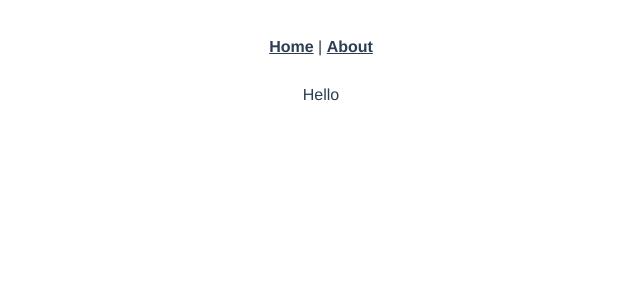
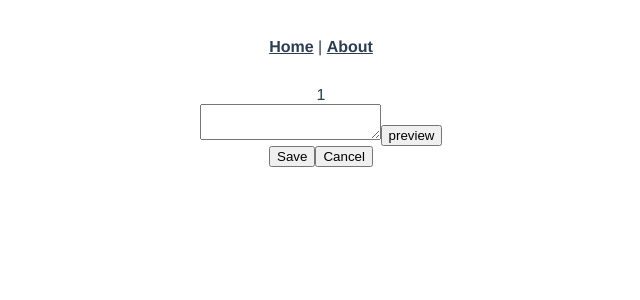
Before and after one commit to yid164/planitar-assignment, a Vue app: page /edit/1 in a window 1280 px wide. Shown: the top 300 px of the page, without its empty margins (319-959 px from the left). Built offline with nearby package versions, Linux system fonts and the light colour scheme; no server answers.

Commit message:
Basic functions for part 2 done, require to do some UI fix

```diff
--- a/src/components/Edit.vue
+++ b/src/components/Edit.vue
@@ -1,6 +1,24 @@
 <template>
     <div>
-        Hello
+        <header>
+            {{articleName}}
+        </header>
+        <form v-if="!readyPreview">
+            <textarea v-model="currentContent"></textarea>
+            <button @click="preview()">preview</button>
+        </form>
+        <div v-else>
+            <div v-if="currentContent === '' ">
+                <p>No article with this exact name found， Use Edit button in the header to add it</p>
+            </div>
+            <div v-else>
+                <v-html>{{currentContent}}</v-html>
+            </div>
+            <button @click="closePreview()">Close</button>
+        </div>
+
+        <button @click="save()">Save</button>
+        <button @click="cancel()">Cancel</button>
     </div>
 </template>
 
@@ -9,8 +27,52 @@
         name: "Edit",
         data() {
             return{
-                articleName: this.$route.params.name
+                articleName: this.$route.params.name,
+                currentContent: '',
+                readyPreview: false
             }
+        },
+        methods:{
+            save:function () {
+                const url = '/articles/'+this.articleName;
+                this.axios.put(url, {content: this.currentContent})
+                    .then()
+                .catch(err=>{
+                    console.log(err)
+                });
+                this.$router.back();
+            },
+
+            cancel:function () {
+
+                this.$router.back();
+
+            },
+
+            fetchContent:function () {
+                const url = '/articles/'+this.articleName
+                this.axios.get(url, {
+                    headers: {
+                        'Content-Type': '*',
+                    }
+                })
+                    .then((result)=>{
+                        this.currentContent = result.data.content
+                        console.log(result.data)
+                    })
+            },
+
+            preview: function () {
+                this.readyPreview = true;
+            },
+
+            closePreview: function () {
+                this.readyPreview = false
+            },
+
+        },
+        mounted() {
+            this.fetchContent();
         }
     }
 </script>
--- a/src/components/Home.vue
+++ b/src/components/Home.vue
@@ -18,7 +18,7 @@
         },
         methods:{
             fetchInfo:function () {
-                const url = 'articles/'
+                const url = '/articles/'
                 this.axios.get(url, {
                     headers: {
                         'Content-Type': '*',
--- a/src/components/View.vue
+++ b/src/components/View.vue
@@ -29,7 +29,7 @@
         },
         methods:{
             fetchContent:function () {
-                const url = 'articles/'+this.articleName
+                const url = '/articles/'+this.articleName
                 this.axios.get(url, {
                     headers: {
                         'Content-Type': '*',
```
